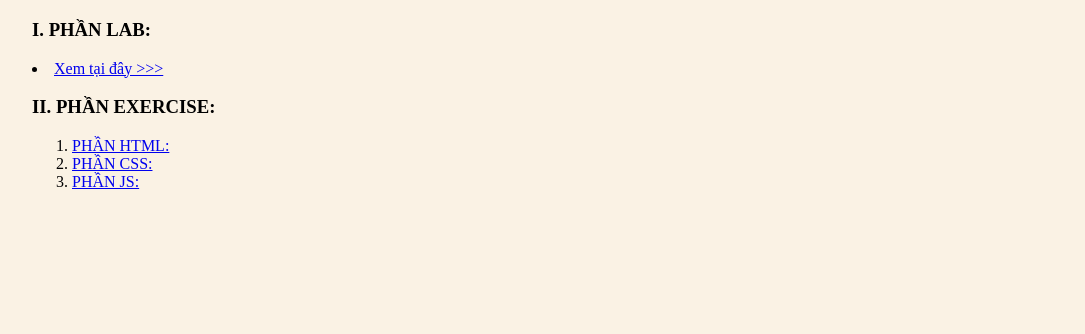
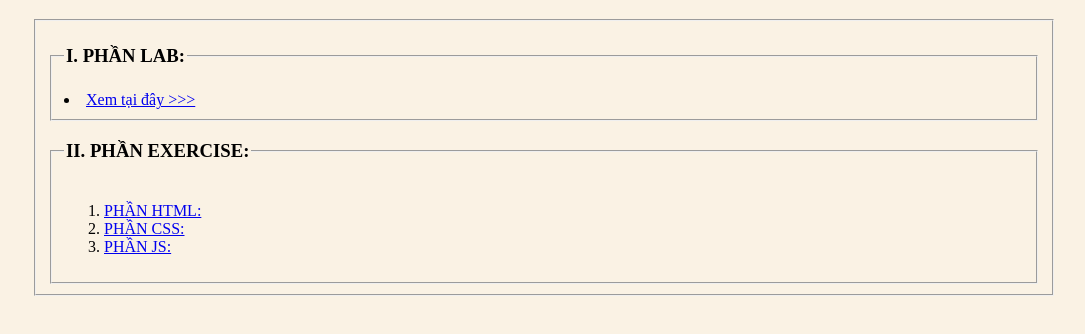
Before and after one commit to viethuy159/159.github.io, a plain HTML site: page index.html in a window 1280 px wide. Shown: the part 110-444 px from the top of the page, without its empty margins (96-1181 px from the left). Drawn offline with Linux system fonts and the light colour scheme.

Commit message:
hoanthanh

```diff
--- a/index.html
+++ b/index.html
@@ -11,6 +11,7 @@
             margin: 0 10%;
 
         }
+
         h1{
             text-align: center;
             font-family: sans-serif;
@@ -29,20 +30,26 @@
 <body>
    <h2>GOW</h2>
    <h1>VIETHUY WEB</h1>
-
-    <h3>I. PHẦN LAB: </h3>
+  <fieldset>
+  <fieldset id="" class="">
+    <legend><h3>I. PHẦN LAB: </h3></legend>
     <li><a href="https://www.blogger.com/u/1/blogger.g?blogID=4972081603699965568#editor/target=post;postID=8922809722786672566;onPublishedMenu=allposts;onClosedMenu=allposts;postNum=0;src=postname">Xem tại đây >>> </a></li>
 
+  </fieldset>
 
-    <h3>II. PHẦN EXERCISE: </h3>
+
+<fieldset id="" class="">
+    <legend><h3>II. PHẦN EXERCISE: </h3></legend>
     <ol>
         <nav>
-            <li><a href="PhanHoc/HTML/html.html">PHẦN HTML: </a></li>
+            <li><a href="PhanHoc/HTML/html.html"> PHẦN HTML: </a></li>
             <li><a href="PhanHoc/CSS/CSS.html">PHẦN CSS: </a></li>
             <li><a href="PhanHoc/JS/JS.html">PHẦN JS: </a></li>
         </nav>
 
 
 </ol>
+</fieldset>
+</fieldset>
 </body>
 </html>
```
Also changed, not shown: PhanHoc/CSS/CSS.html (+3 -2 lines), PhanHoc/HTML/html.html (+3 -2 lines).
